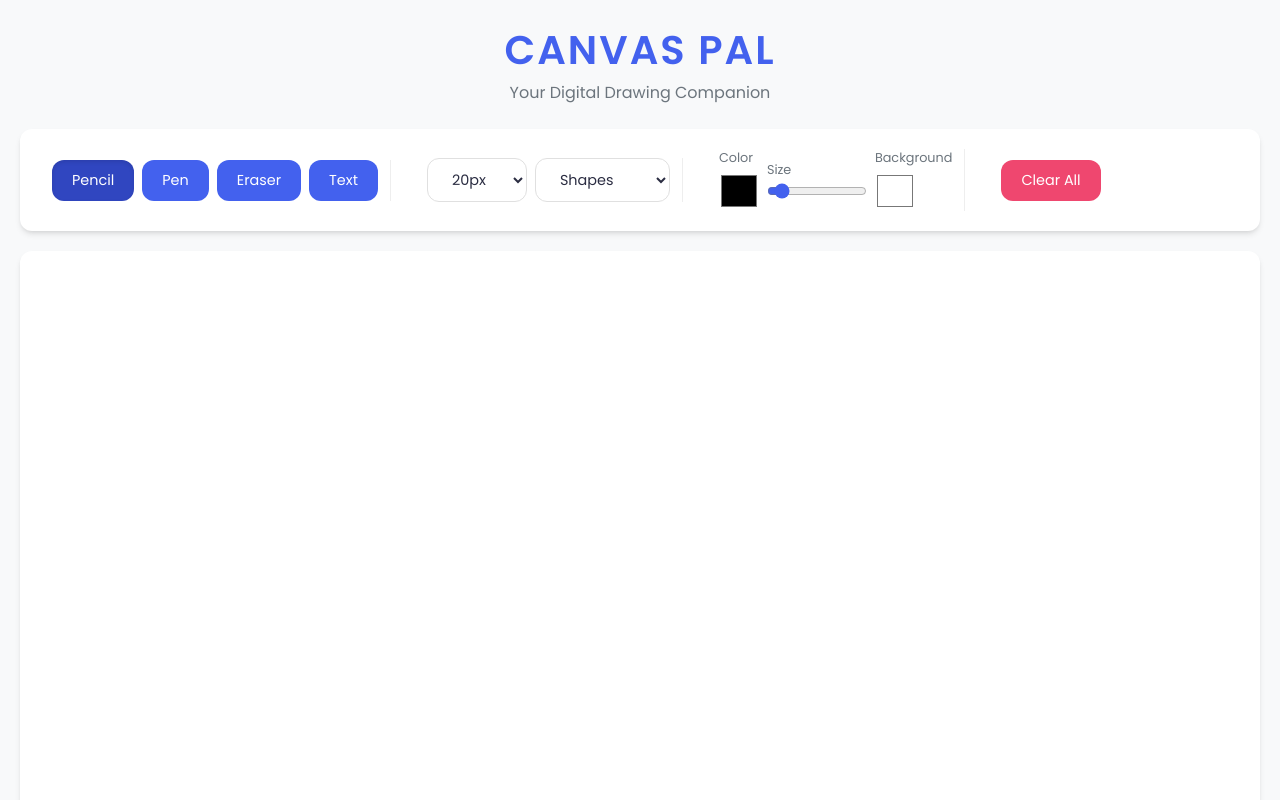
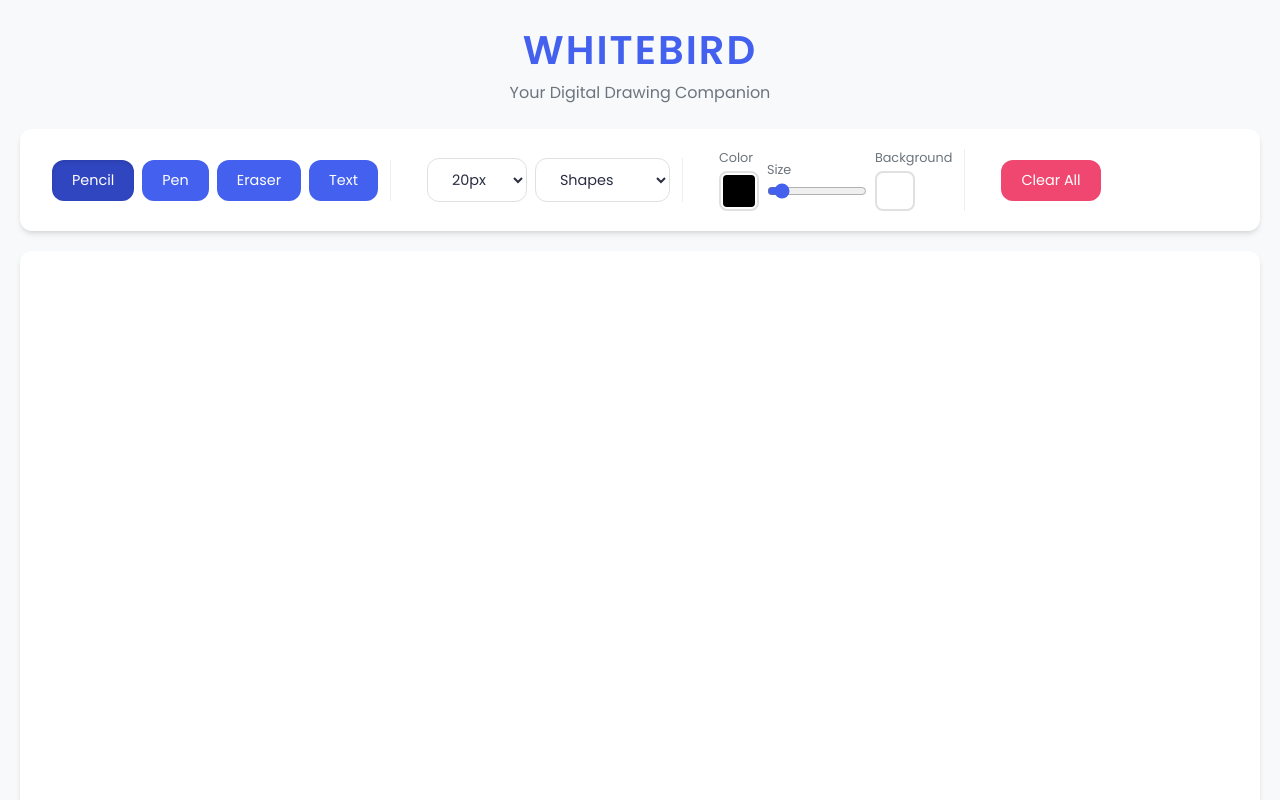
Before and after one commit to g-mav/whitebird1.0, a plain HTML site: page index.html in a window 1280 px wide. Shown: the top 800 px of the page. Drawn offline with Linux system fonts and the light colour scheme.

Commit message:
Add files via upload
files updated for title change and color selector borders

```diff
--- a/index.html
+++ b/index.html
@@ -3,7 +3,7 @@
 <head>
     <meta charset="UTF-8">
     <meta name="viewport" content="width=device-width, initial-scale=1.0">
-    <title>Canvas Pal - Digital Whiteboard</title>
+    <title>WhiteBird - Digital Whiteboard</title>
     <link rel="stylesheet" href="styles.css">
     <!-- Add Google Fonts -->
     <link rel="preconnect" href="https://fonts.googleapis.com">
@@ -13,7 +13,7 @@
 <body>
     <div class="container">
         <header>
-            <h1>CANVAS PAL</h1>
+            <h1>WHITEBIRD</h1>
             <p>Your Digital Drawing Companion</p>
         </header>
         <div class="tools">
--- a/styles.css
+++ b/styles.css
@@ -123,11 +123,27 @@ select {
 input[type="color"] {
     width: 40px;
     height: 40px;
-    padding: 0;
-    border: none;
+    padding: 2px;
+    border: 2px solid #e0e0e0;
     border-radius: 8px;
     cursor: pointer;
     background-color: transparent;
+    -webkit-appearance: none;
+    appearance: none;
+}
+
+input[type="color"]::-webkit-color-swatch-wrapper {
+    padding: 0;
+}
+
+input[type="color"]::-webkit-color-swatch {
+    border: none;
+    border-radius: 4px;
+}
+
+input[type="color"]::-moz-color-swatch {
+    border: none;
+    border-radius: 4px;
 }
 
 input[type="range"] {
```
